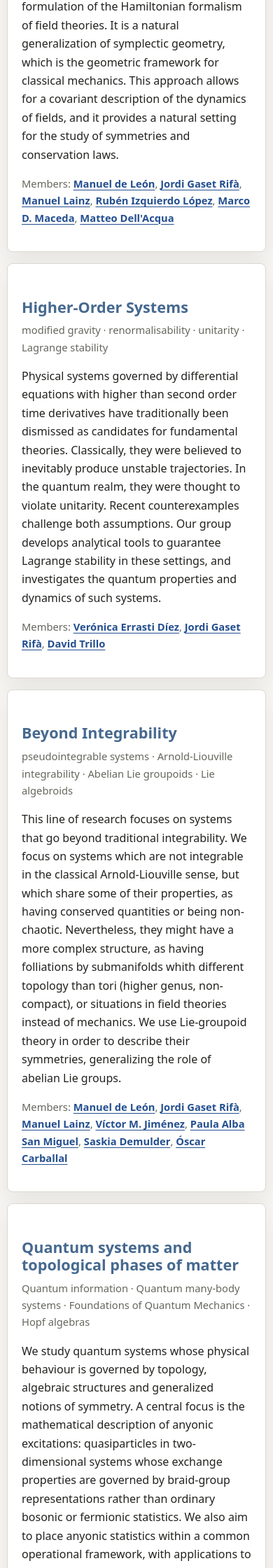
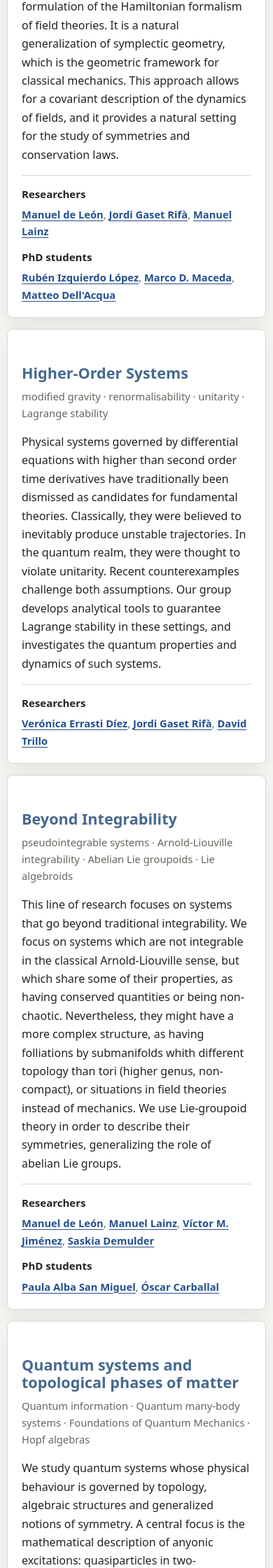
Before and after one commit to GeomMPhys/geommphys.github.io, a Jekyll site: the page built from research-lines.md, in a window 390 px wide. Shown: the part 676-2916 px from the top of the page at 70% size. Built offline with Jekyll 4.4.1, drawn with Linux system fonts in a browser that asks for light colours.

Commit message:
new section for organisation and some small changes

```diff
--- a/_data/navigation.yml
+++ b/_data/navigation.yml
@@ -21,6 +21,8 @@
       url: /people/
     - title: Previous Members
       url: /previous-members/
+    - title: Organization
+      url: /organization/
 - title: Calendar
   url: /calendar/
 - title: Research
--- a/_data/research_lines.yml
+++ b/_data/research_lines.yml
@@ -60,7 +60,6 @@ lines:
     description: "This line of research focuses on systems that go beyond traditional integrability. We focus on systems which are not integrable in the classical Arnold-Liouville sense, but which share some of their properties, as having conserved quantities or being non-chaotic. Nevertheless, they might have a more complex structure, as having folliations by submanifolds whith different topology than tori (higher genus, non-compact), or situations in field theories instead of mechanics. We use Lie-groupoid theory in order to describe their symmetries, generalizing the role of abelian Lie groups."
     people:
       - manuel-de-leon
-      - jordi-gaset-rifa
       - manuel-lainz
       - victor-jimenez
       - paula-alba-san-miguel
--- a/_includes/research-line.html
+++ b/_includes/research-line.html
@@ -4,11 +4,37 @@
   {% if l.keywords %}<p class="meta">{{ l.keywords | join: " · " }}</p>{% endif %}
   {% if l.description %}<p>{{ l.description }}</p>{% endif %}
   {% if l.people %}
-    <p class="meta">Members:
-      {% for pid in l.people -%}
-        {%- include person-name.html id=pid people=include.people link=true -%}
-        {%- unless forloop.last %}, {% endunless -%}
-      {%- endfor %}
-    </p>
+    {% assign researcher_ids = include.researchers | map: "id" %}
+    {% assign student_ids = include.students | map: "id" %}
+    {% assign line_researchers = "" | split: "," %}
+    {% assign line_students = "" | split: "," %}
+    {% for pid in l.people %}
+      {% if researcher_ids contains pid %}{% assign line_researchers = line_researchers | push: pid %}{% endif %}
+      {% if student_ids contains pid %}{% assign line_students = line_students | push: pid %}{% endif %}
+    {% endfor %}
+    <div class="research-line__people-groups">
+      {% if line_researchers.size > 0 %}
+        <section class="research-line__people-group">
+          <h4>Researchers</h4>
+          <p class="meta">
+            {% for pid in line_researchers -%}
+              {%- include person-name.html id=pid people=include.people link=true -%}
+              {%- unless forloop.last %}, {% endunless -%}
+            {%- endfor %}
+          </p>
+        </section>
+      {% endif %}
+      {% if line_students.size > 0 %}
+        <section class="research-line__people-group">
+          <h4>PhD students</h4>
+          <p class="meta">
+            {% for pid in line_students -%}
+              {%- include person-name.html id=pid people=include.people link=true -%}
+              {%- unless forloop.last %}, {% endunless -%}
+            {%- endfor %}
+          </p>
+        </section>
+      {% endif %}
+    </div>
   {% endif %}
 </article>
--- a/assets/css/main.scss
+++ b/assets/css/main.scss
@@ -699,6 +699,63 @@ code {
 
 .research-line-card h3 {
   font-size: 1.35rem;
+}
+
+.research-line__people-groups {
+  display: grid;
+  grid-template-columns: repeat(2, minmax(0, 1fr));
+  gap: 0.75rem 1.25rem;
+  margin-top: 1rem;
+  padding-top: 0.85rem;
+  border-top: 1px solid var(--border);
+}
+
+.research-line__people-group h4 {
+  margin: 0 0 0.3rem;
+  color: var(--text);
+  font-size: 0.94rem;
+  font-weight: 750;
+}
+
+.research-line__people-group p {
+  margin: 0;
+}
+
+@media (max-width: 560px) {
+  .research-line__people-groups {
+    grid-template-columns: 1fr;
+  }
+}
+
+.organization-role h3 {
+  margin-bottom: 0.45rem;
+}
+
+.organization-role__members {
+  display: flex;
+  flex-wrap: wrap;
+  gap: 0.35rem 1.1rem;
+  margin: 0;
+  padding: 0;
+  list-style: none;
+}
+
+.organization-role__members li {
+  display: flex;
+  flex-wrap: wrap;
+  align-items: baseline;
+  gap: 0.25rem 0.55rem;
+  margin: 0;
+  padding: 0;
+}
+
+.organization-role__members li::before {
+  display: none;
+}
+
+.organization-role__since {
+  color: var(--muted);
+  font-size: 0.9rem;
 }
 
 .research-map {
--- a/research-lines.md
+++ b/research-lines.md
@@ -6,11 +6,13 @@ permalink: /research-lines/
 ---
 
 {% assign all_people = site.data.people.researchers_madrid | concat: site.data.people.students_madrid | concat: site.data.people.international_collaborators | concat: site.data.people.former_members | concat: site.data.people.visitors %}
+{% assign researchers = site.data.people.researchers_madrid %}
+{% assign students = site.data.people.students_madrid %}
 
 {% if site.data.research_lines.lines and site.data.research_lines.lines.size > 0 %}
 <div class="stack">
   {% for line in site.data.research_lines.lines %}
-    {% include research-line.html line=line people=all_people %}
+    {% include research-line.html line=line people=all_people researchers=researchers students=students %}
   {% endfor %}
 </div>
 {% else %}
```
Also changed, not shown: DEVELOPING.md (+1 -0 lines), _data/organization.yml (added, +54 -0 lines), _includes/organization-role.html (added, +17 -0 lines), bin/validate_data.rb (+19 -0 lines), organization.md (added, +14 -0 lines), README.md.
